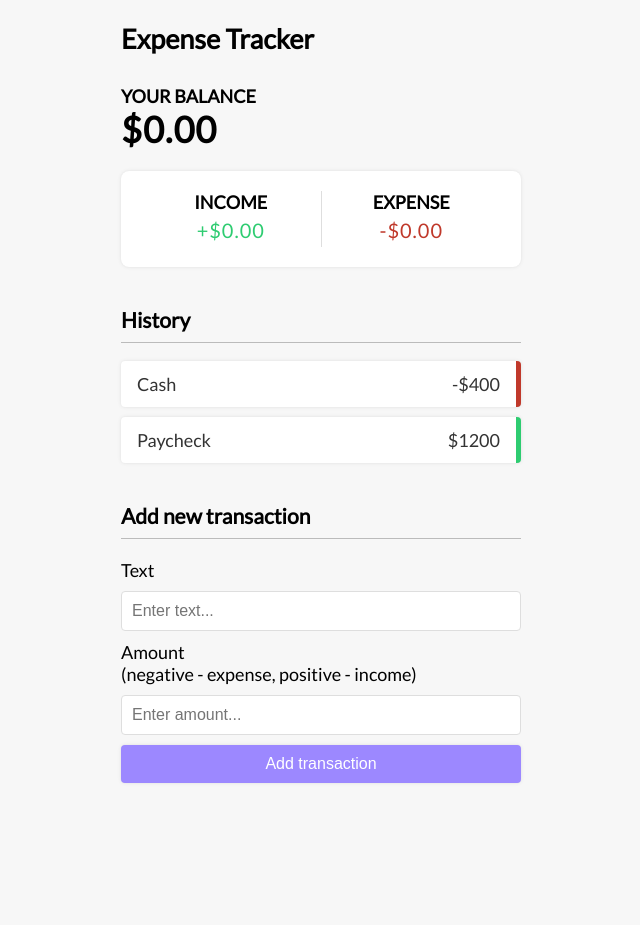
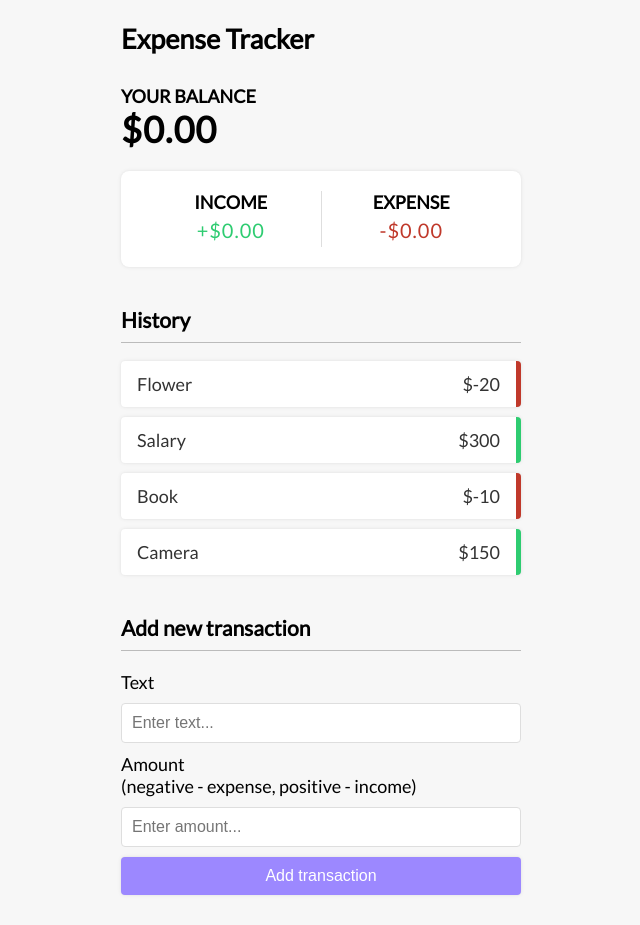
Before and after one commit to marcinw99/vue3-quick-demo, a Vue app: page / in a window 1280 px wide. Shown: the whole page, without its empty margins (319-959 px from the left). Before the commit the page ends 813 px from the top, so only its background shows below. Built offline with nearby package versions, Linux system fonts and the light colour scheme.

Commit message:
feat: TransactionList data with standard Options API

```diff
--- a/src/components/TransactionList.vue
+++ b/src/components/TransactionList.vue
@@ -1,14 +1,28 @@
 <template>
   <h3>History</h3>
   <ul id="list" class="list">
-    <li class="minus">
-      Cash <span>-$400</span>
-      <button class="delete-btn">x</button>
-    </li>
-    <li class="plus">
-      Paycheck <span>$1200</span>
+    <li
+      v-for="transaction in transactions"
+      :key="transaction.id"
+      :class="transaction.amount < 0 ? 'minus' : 'plus'"
+    >
+      {{ transaction.text }} <span>${{ transaction.amount }}</span>
       <button class="delete-btn">x</button>
     </li>
   </ul>
 </template>
-<script setup lang="ts"></script>
+
+<script>
+export default {
+  data() {
+    return {
+      transactions: [
+        { id: 1, text: 'Flower', amount: -20 },
+        { id: 2, text: 'Salary', amount: 300 },
+        { id: 3, text: 'Book', amount: -10 },
+        { id: 4, text: 'Camera', amount: 150 }
+      ]
+    }
+  }
+}
+</script>
```
